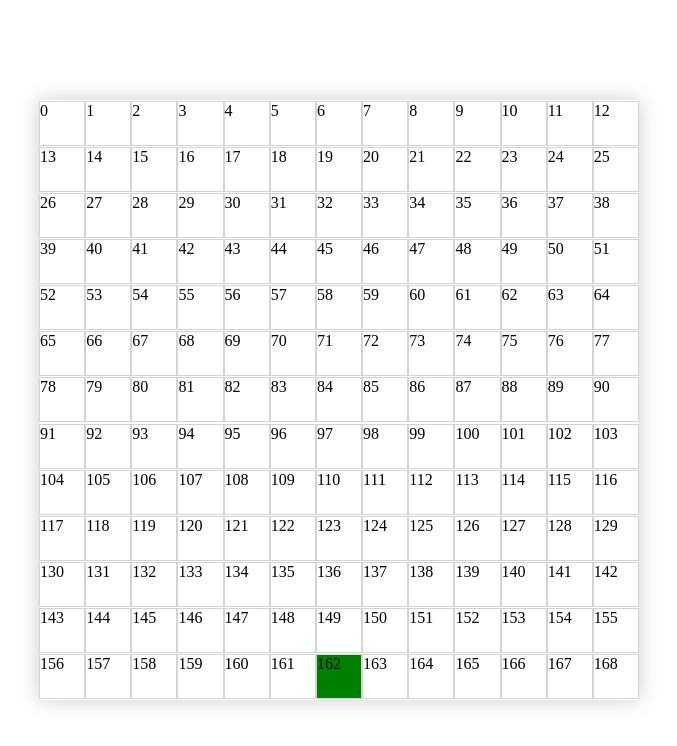
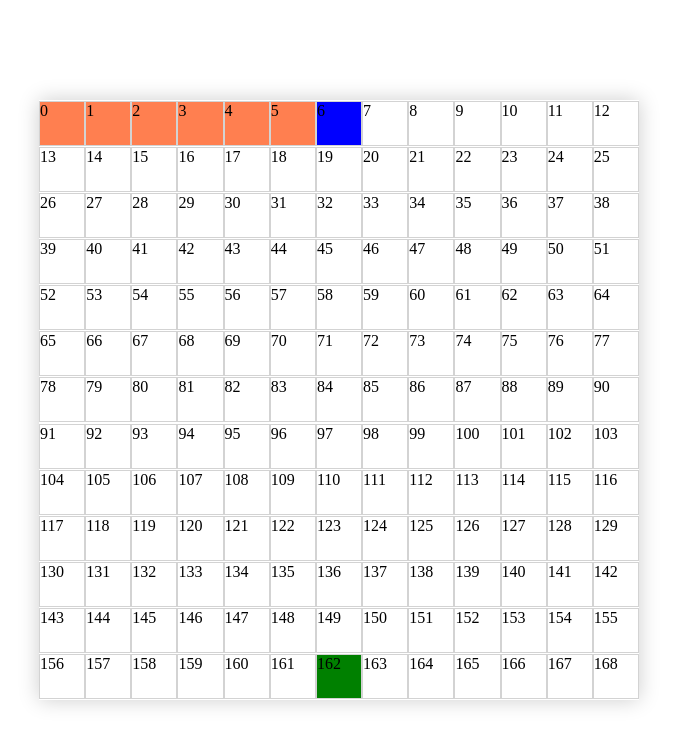
Before and after one commit to theobrooke009/sei-project-one, a plain HTML site: page index.html in a window 1280 px wide. Shown: the whole page, without its empty margins (301-978 px from the left). Drawn offline with Linux system fonts and the light colour scheme.

Commit message:
board builds + weapon sort of works

```diff
--- a/scripts/app.js
+++ b/scripts/app.js
@@ -2,6 +2,7 @@
 const grid = document.querySelector('.grid')
 // const weapon = document.querySelector('.weapon')
 const cells = []
+const enemyArray = []
 
 
 // Grid variables
@@ -14,36 +15,65 @@ const cellCount = width * width
 let timer = 0
 const playerClass = 'player'
 const weaponClass = 'weapon'
+const leadEnemy = 'leadEnemy'
+const enemy = 'enemy'
 let playerPosition = parseFloat(Math.floor(cellCount - (width / 2)))
+let enemyPosition = parseFloat(Math.floor(0 + (width / 2)))
 let weaponPosition = playerPosition
+let enemyCount = 1
+let newEnemy = parseFloat(Math.floor(enemyPosition - 1))
+
 
 
 // Functions
 
+//player functions
 function addPlayer() {
   cells[playerPosition].classList.add(playerClass)
-}
-
-function weaponClassNuke(){
-  cells.forEach(cell => cell.classList.remove(weaponClass))
 }
 
 function removePlayer() {
   cells[playerPosition].classList.remove(playerClass)
 }
 
+//weapon functions
+
+function weaponClassNuke() {
+  cells.forEach(cell => cell.classList.remove(weaponClass))
+}
+
 function addWeapon() {
   cells[weaponPosition].classList.add(weaponClass)
 }
 
+//enemy functions
+
+function addLeadEnemy() {
+  cells[enemyPosition].classList.add(leadEnemy)
+}
+
+function placeEnemies() {
+  while (enemyCount < 7) {
+    console.log(newEnemy)
+    cells[newEnemy].classList.add(enemy)
+    newEnemy--
+    enemyCount++
+  }
+}
+
+
+//general game functions
+
 function buildGrid() {
-  for (let i = 0 ; i < cellCount ; i++) {
+  for (let i = 0; i < cellCount; i++) {
     const newCell = document.createElement('div')
     newCell.textContent = i
     grid.appendChild(newCell)
     cells.push(newCell)
   }
   addPlayer()
+  addLeadEnemy()
+  placeEnemies()
 }
 
 
@@ -73,7 +103,7 @@ function xAxisMove(event) {
   addPlayer()
 }
 
-function endShot(){
+function endShot() {
   clearInterval(timer)
   weaponClassNuke()
 }
--- a/styles/main.css
+++ b/styles/main.css
@@ -45,3 +45,7 @@ body {
 .weapon {
   background-color: black;
 }
+
+.enemy {
+  background-color: coral;
+}
```
